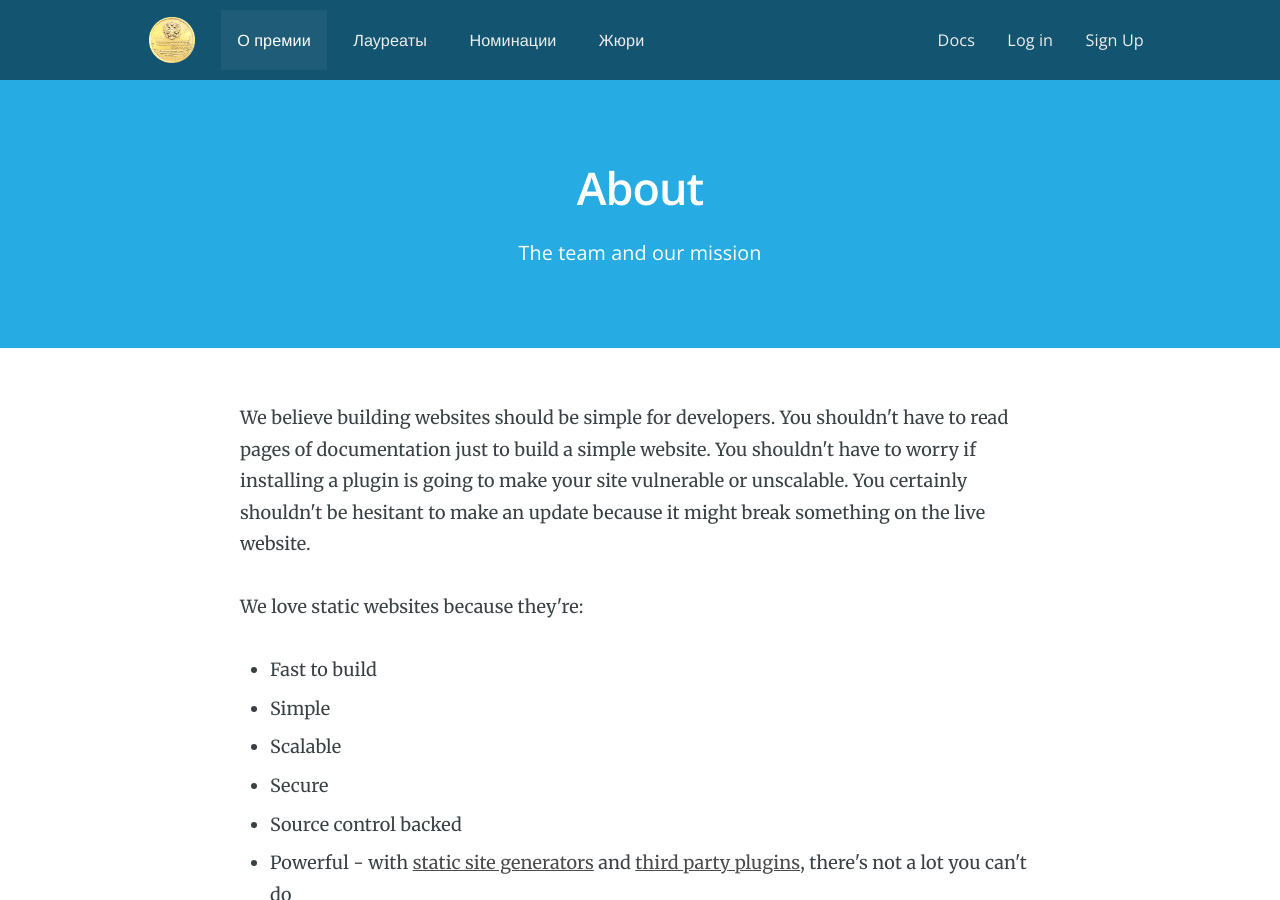
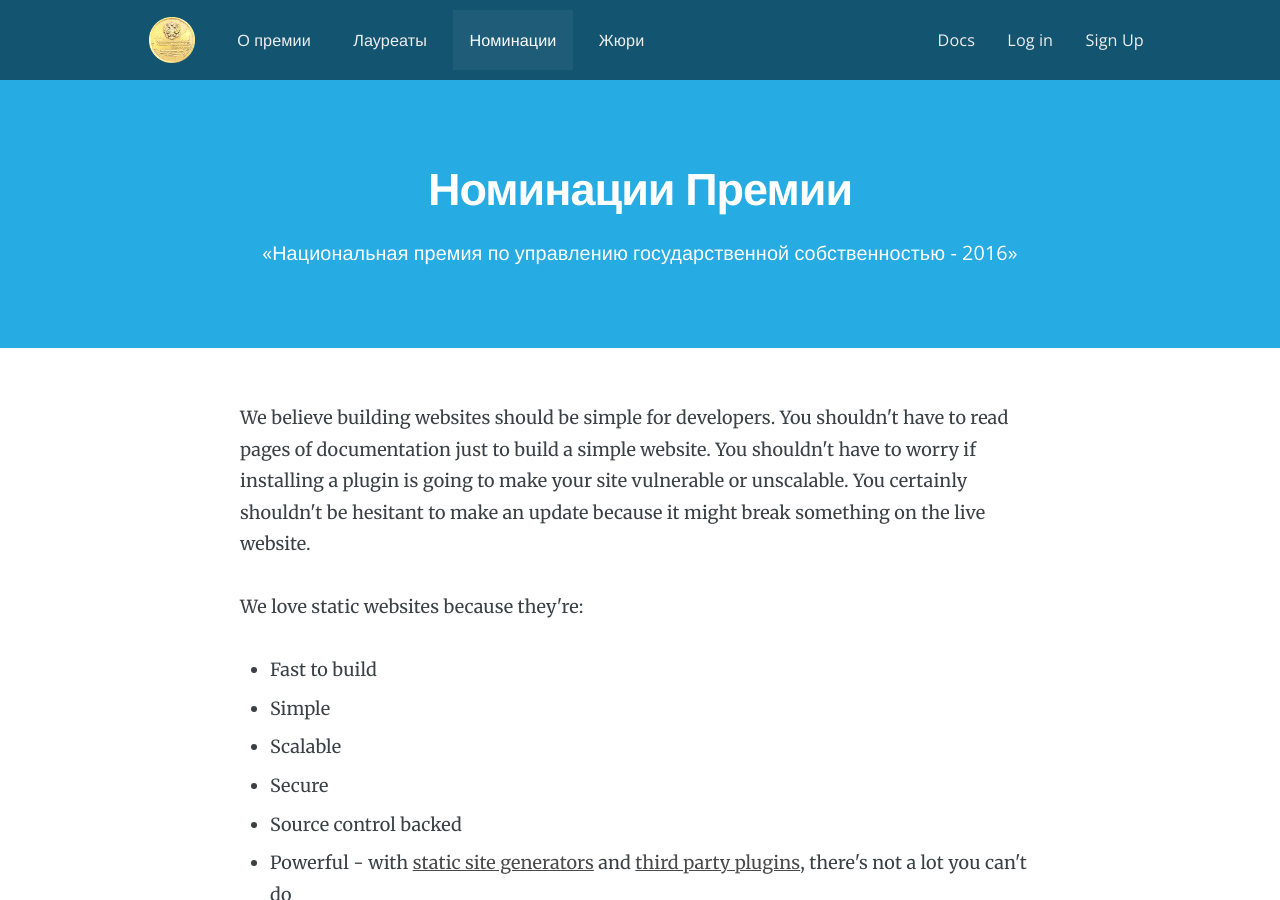
Before and after one commit to dennisd1/prize, a Jekyll site: the page built from pages/nominations.html, in a window 1280 px wide and 900 px high. Built offline with Jekyll 4.4.1, drawn with Linux system fonts in a browser that asks for light colours; nearby versions of some CDN libraries.

Commit message:
Update nominations.html

```diff
--- a/pages/nominations.html
+++ b/pages/nominations.html
@@ -1,9 +1,9 @@
 ---
 layout: default
 title: About
-header: About
-header_subtext: The team and our mission
-permalink: /about/
+header: Номинации Премии
+header_subtext: «Национальная премия по управлению государственной собственностью - 2016»
+permalink: /nominations/
 description: Discover the motivations behind creating CloudCannon. Meet the team developing and maintaining the Cloud CMS for Jekyll and static sites.
 ---
 <section>
```
